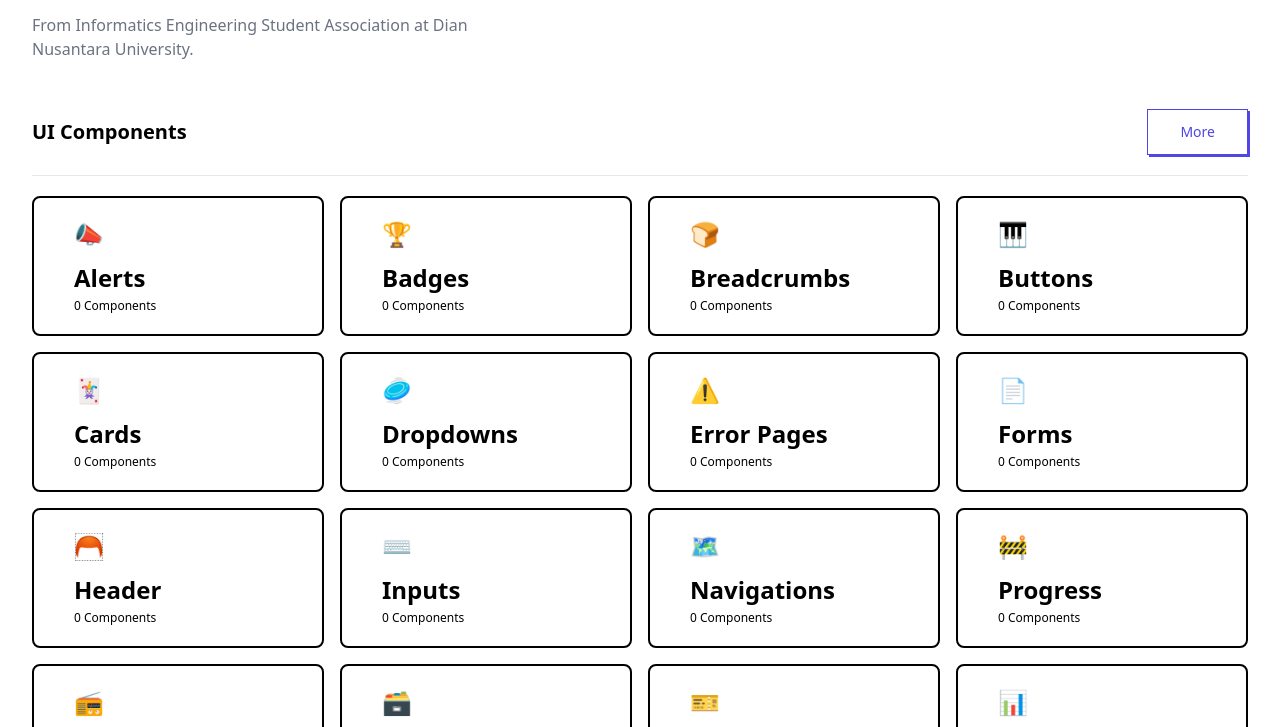
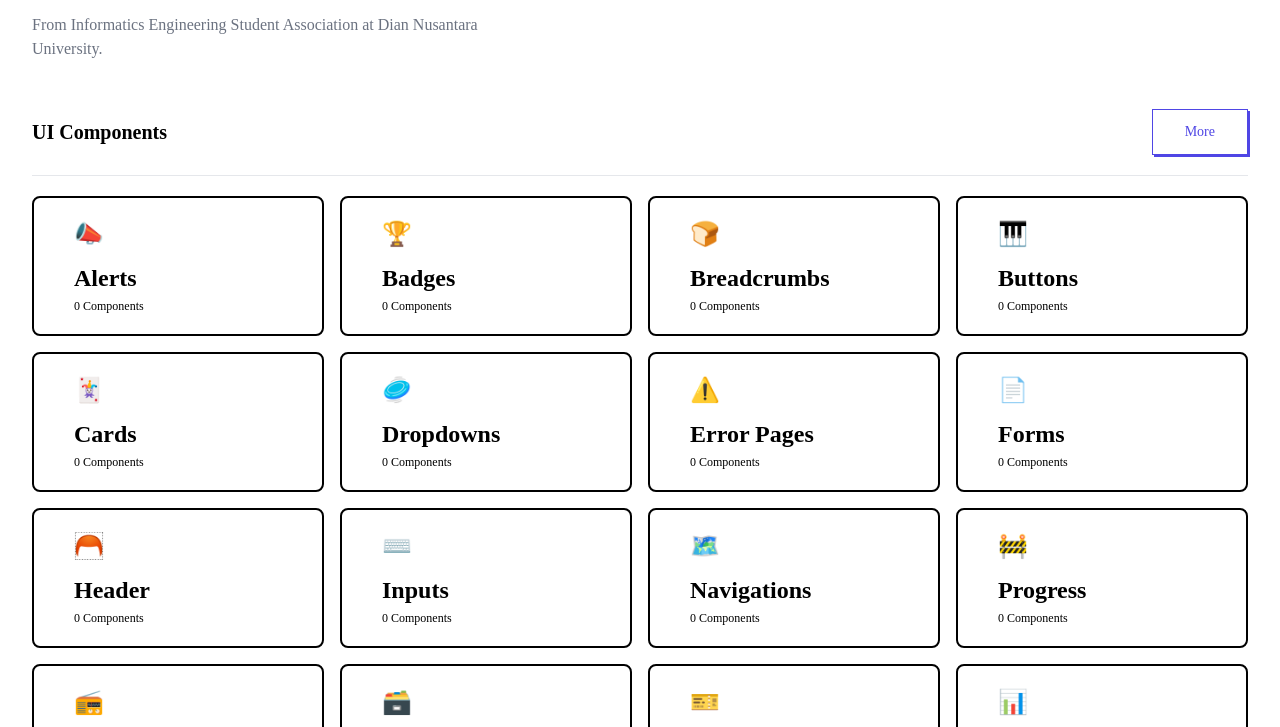
Before and after one commit to himtiundira/DiraUI, a website: page Index.html in a window 1280 px wide. Shown: the part 287-1014 px from the top of the page. Drawn offline with Linux system fonts and the light colour scheme.

Commit message:
Update Index.html

```diff
--- a/Index.html
+++ b/Index.html
@@ -8,7 +8,7 @@
     <link rel="stylesheet" href="./src/public/styles/style.css">
 </head>
 
-<body>
+<body style="font-family: Poppins;" class="select-none">
     <header class="shadow-md mb-1">
         <nav aria-label="Global"
             class="mx-auto  flex max-w-3xl space-y-3 flex-col items-center justify-center  p-4 sm:space-y-0  sm:flex-row  sm:justify-between ">
```
